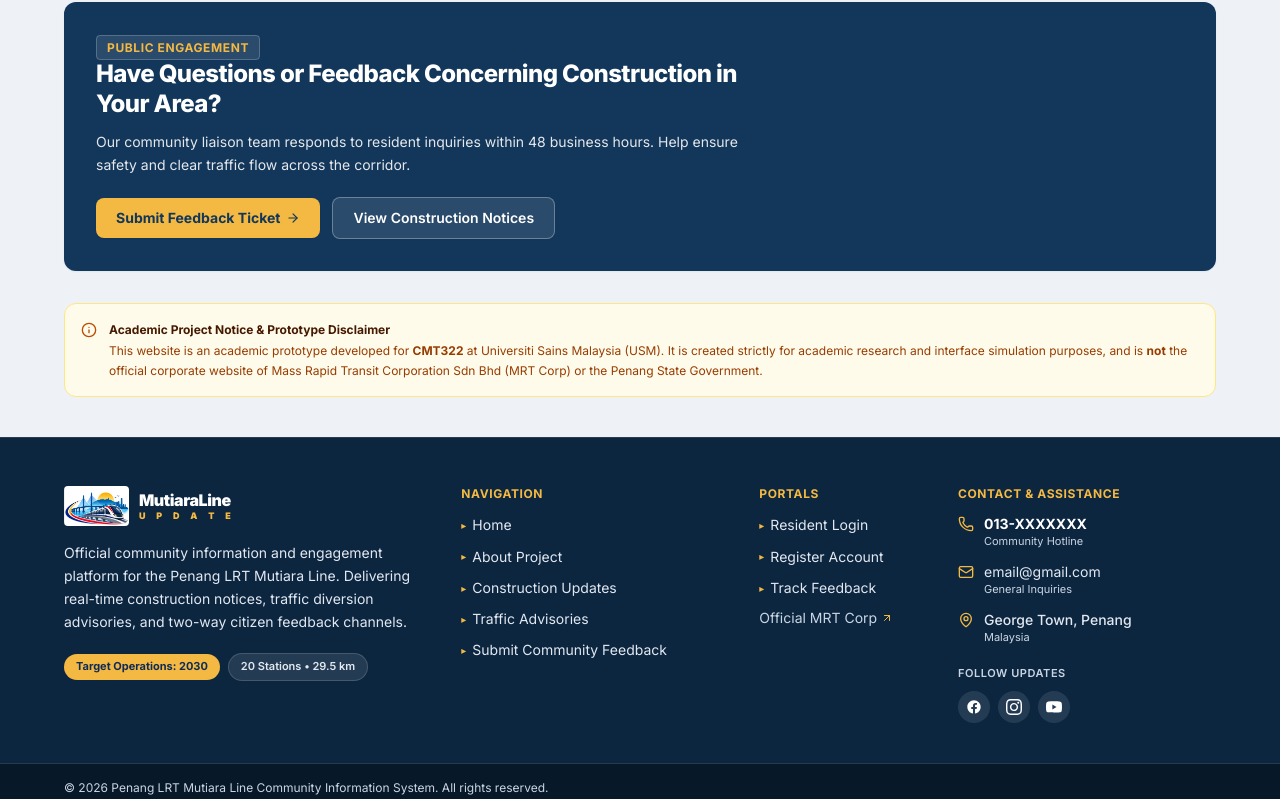
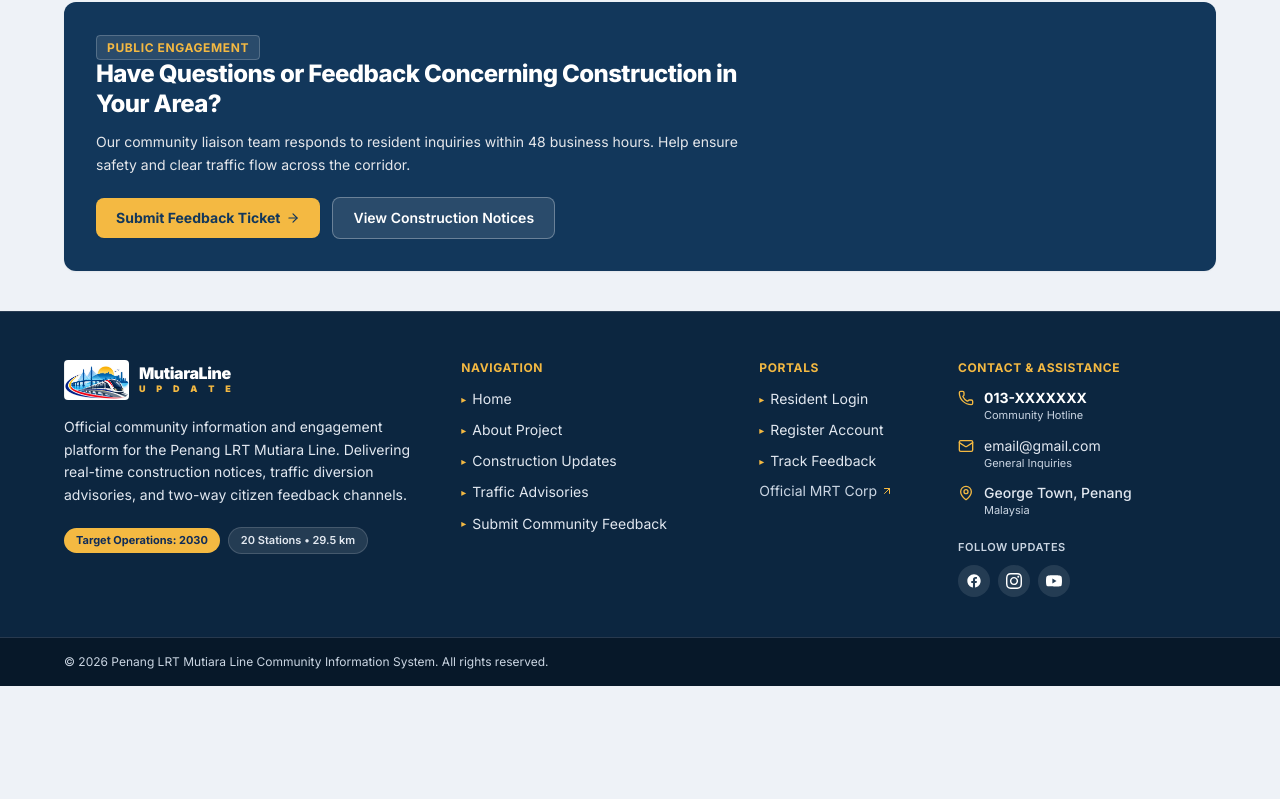
Before and after one commit to HazriqAfiq/Mutiara-LRT-Line-Community-Information-System, a React (Vite) app in the folder frontend/: page /about in a window 1280 px wide. Shown: the part 3597-4396 px from the top of the page. After the commit the page ends 4283 px from the top, so only its background shows below. Built offline with nearby package versions, Linux system fonts and the light colour scheme.

Commit message:
Remove all prototype and simulation disclaimer notices from UI

```diff
--- a/frontend/src/pages/public/AboutPage.jsx
+++ b/frontend/src/pages/public/AboutPage.jsx
@@ -667,24 +667,6 @@ export default function AboutPage() {
           </div>
         </section>
 
-        {/* ============================================================
-            8. ACADEMIC DISCLAIMER BANNER (CMT322)
-            ============================================================ */}
-        <div className="p-4 rounded-lg bg-amber-50 border border-amber-200 flex items-start gap-3 text-xs text-amber-900 leading-relaxed">
-          <Info size={16} className="text-amber-700 flex-shrink-0 mt-0.5" />
-          <div>
-            <p className="font-bold text-amber-950 mb-0.5">
-              Academic Project Notice &amp; Prototype Disclaimer
-            </p>
-            <p className="text-amber-800">
-              This website is an academic prototype developed for <strong>CMT322</strong> at Universiti
-              Sains Malaysia (USM). It is created strictly for academic research and interface simulation
-              purposes, and is <strong>not</strong> the official corporate website of Mass Rapid Transit
-              Corporation Sdn Bhd (MRT Corp) or the Penang State Government.
-            </p>
-          </div>
-        </div>
-
       </div>
     </div>
   );
--- a/frontend/src/pages/user/FeedbackDetailsPage.jsx
+++ b/frontend/src/pages/user/FeedbackDetailsPage.jsx
@@ -264,15 +264,12 @@ export default function FeedbackDetailsPage() {
                     <h3 className="text-xs font-bold uppercase tracking-wider text-gray-400 mb-2">
                       Attached Photographic Evidence
                     </h3>
-                    <div className="inline-block p-2 bg-gray-50 rounded-xl border border-gray-200">
+                    <div className="inline-block p-2 bg-gray-50 rounded-lg border border-gray-200">
                       <img
                         src={feedback.attachment_url}
                         alt="Supporting evidence"
-                        className="max-h-72 w-auto object-cover rounded-lg shadow-sm"
+                        className="max-h-72 w-auto object-cover rounded-md shadow-xs"
                       />
-                      <p className="text-[11px] text-gray-400 mt-1.5 px-1 italic">
-                        Previewed attachment (academic demonstration)
-                      </p>
                     </div>
                   </div>
                 )}
--- a/frontend/src/pages/user/SubmitFeedbackPage.jsx
+++ b/frontend/src/pages/user/SubmitFeedbackPage.jsx
@@ -200,16 +200,15 @@ export default function SubmitFeedbackPage() {
 
       <div className="container max-w-3xl mt-8">
         <div className="card bg-white p-6 sm:p-8 rounded-lg border border-gray-200 shadow-sm">
-          {/* Simulation disclaimer banner */}
+          {/* Community grievance notice */}
           <div
             className="mb-6 p-4 rounded-md border flex items-start gap-3 bg-[#EEF2F7] border-gray-200"
           >
             <Info size={18} className="text-[#16A6A1] mt-0.5 flex-shrink-0" />
             <div className="text-xs text-gray-700 leading-relaxed">
-              <p className="font-bold text-[#12375B]">Academic Simulation Notice</p>
+              <p className="font-bold text-[#12375B]">Community Feedback Guidelines</p>
               <p>
-                Feedback logged through this prototype is recorded in your demonstration account session.
-                No submissions are dispatched to real-world government agencies or transit contractors.
+                Please provide specific location details and timing for construction-related concerns to facilitate prompt contractor investigation and mitigation.
               </p>
             </div>
           </div>
```
